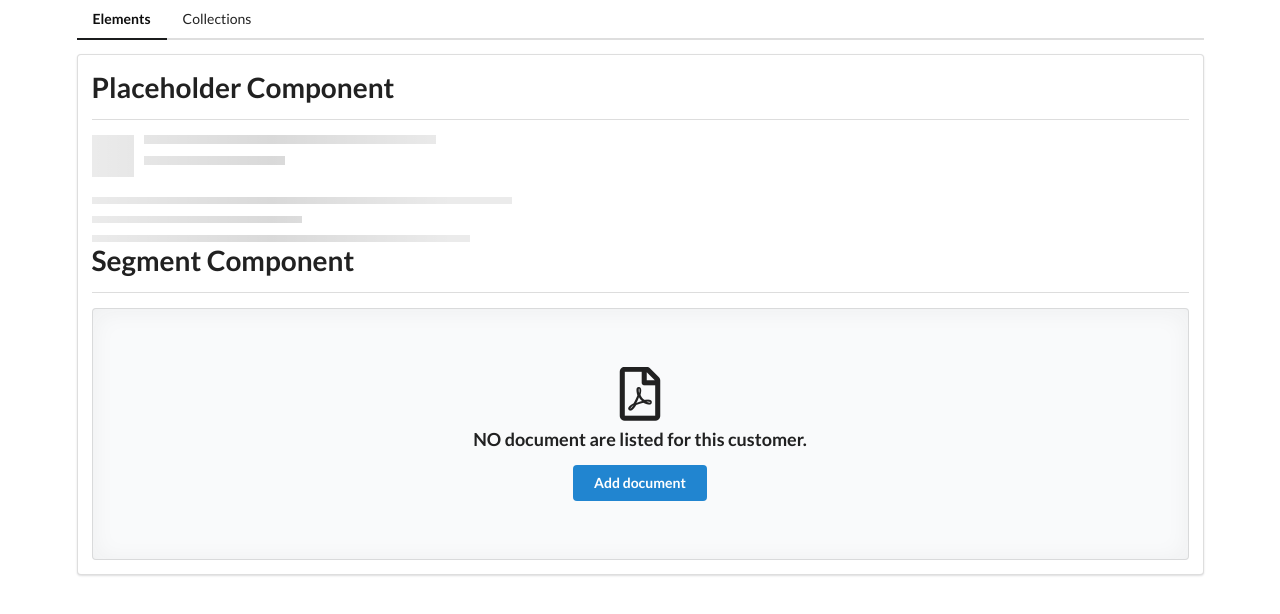
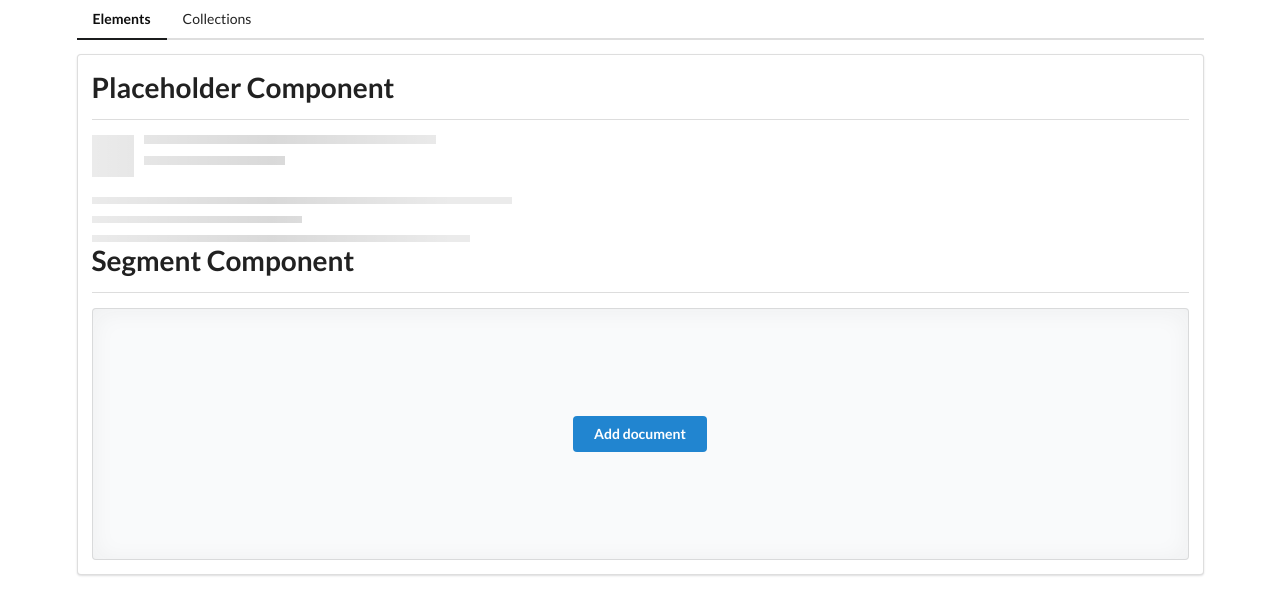
Before and after one commit to Simone-Ramundi/AppComps, an Angular app in the folder comps/: page /elements in a window 1280 px wide. Shown: the top 614 px of the page. Built offline with nearby package versions, Linux system fonts and the light colour scheme.

Commit message:
Add empty elements

```diff
--- a/comps/src/app/elements/elements-home/elements-home.component.html
+++ b/comps/src/app/elements/elements-home/elements-home.component.html
@@ -11,4 +11,24 @@
 <app-divider>
   Segment Component
 </app-divider>
-<app-segment></app-segment>
+<app-segment>
+<!--  <header>
+    <i class="pdf file outline icon"></i>
+    NO document are listed for this customer.
+  </header>-->
+
+  <button class="ui primary button">
+    Add document
+  </button>
+</app-segment>
+
+<!--<app-segment>
+  <header>
+    <i class="add icon"></i>
+    Add a resource
+  </header>
+
+  <button class="ui primary button">
+    Click to Add
+  </button>
+</app-segment>-->
--- a/comps/src/app/elements/segment/segment.component.css
+++ b/comps/src/app/elements/segment/segment.component.css
@@ -0,0 +1,3 @@
+div.ui.icon.header:empty {
+  display: none;
+}
--- a/comps/src/app/elements/segment/segment.component.html
+++ b/comps/src/app/elements/segment/segment.component.html
@@ -1,9 +1,6 @@
 <div class="ui placeholder segment">
   <div class="ui icon header">
-    <i class="pdf file outline icon"></i>
-    NO document are listed for this customer.
+    <ng-content select="header"></ng-content>
   </div>
-  <button class="ui primary button">
-    Add document
-  </button>
+    <ng-content></ng-content>
 </div>
```
